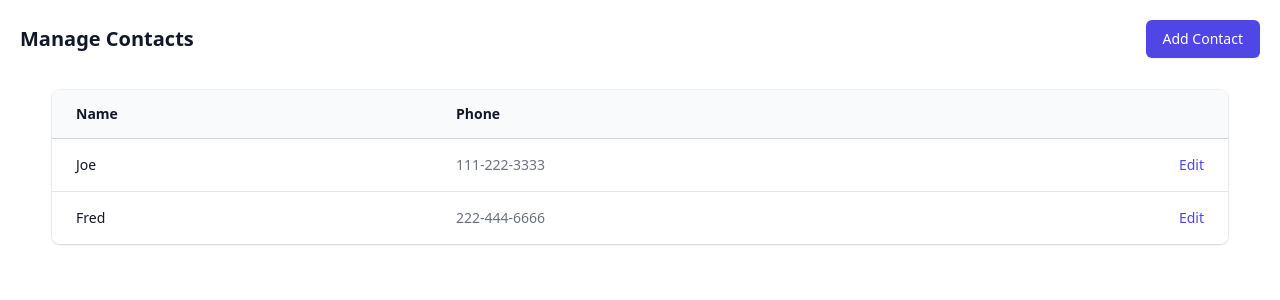
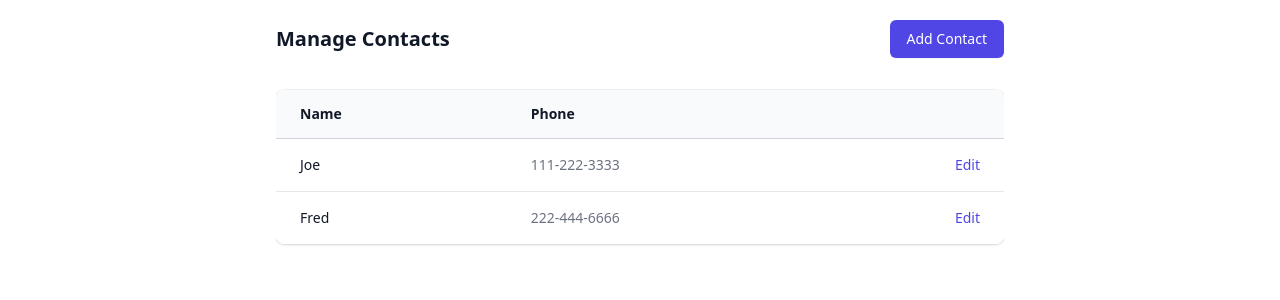
Before and after one commit to tmshkr/contact-list-takehome, a React (Create React App) app: page / in a window 1280 px wide. Shown: the top 300 px of the page. Built offline with nearby package versions, Linux system fonts and the light colour scheme.

Commit message:
center table

```diff
--- a/src/App.js
+++ b/src/App.js
@@ -16,7 +16,7 @@ export default function App() {
   }
 
   return (
-    <div className="p-5">
+    <div className="p-5 max-w-3xl m-auto">
       <div className="sm:flex sm:items-center justify-between">
         <h1 className="text-xl font-semibold text-gray-900">Manage Contacts</h1>
         <div className="mt-4 sm:mt-0 sm:ml-16 sm:flex-none">
--- a/src/components/ContactTable.jsx
+++ b/src/components/ContactTable.jsx
@@ -5,7 +5,7 @@ export default function ContactTable({ contacts, setContacts }) {
     <div className="px-4 sm:px-6 lg:px-8">
       <div className="mt-8 flex flex-col">
         <div className="-my-2 -mx-4 overflow-x-auto sm:-mx-6 lg:-mx-8">
-          <div className="inline-block min-w-full py-2 align-middle md:px-6 lg:px-8">
+          <div className="inline-block min-w-full py-2 align-middle">
             <div className="overflow-hidden shadow ring-1 ring-black ring-opacity-5 md:rounded-lg">
               <table className="table-fixed min-w-full divide-y divide-gray-300">
                 <thead className="bg-gray-50">
```
